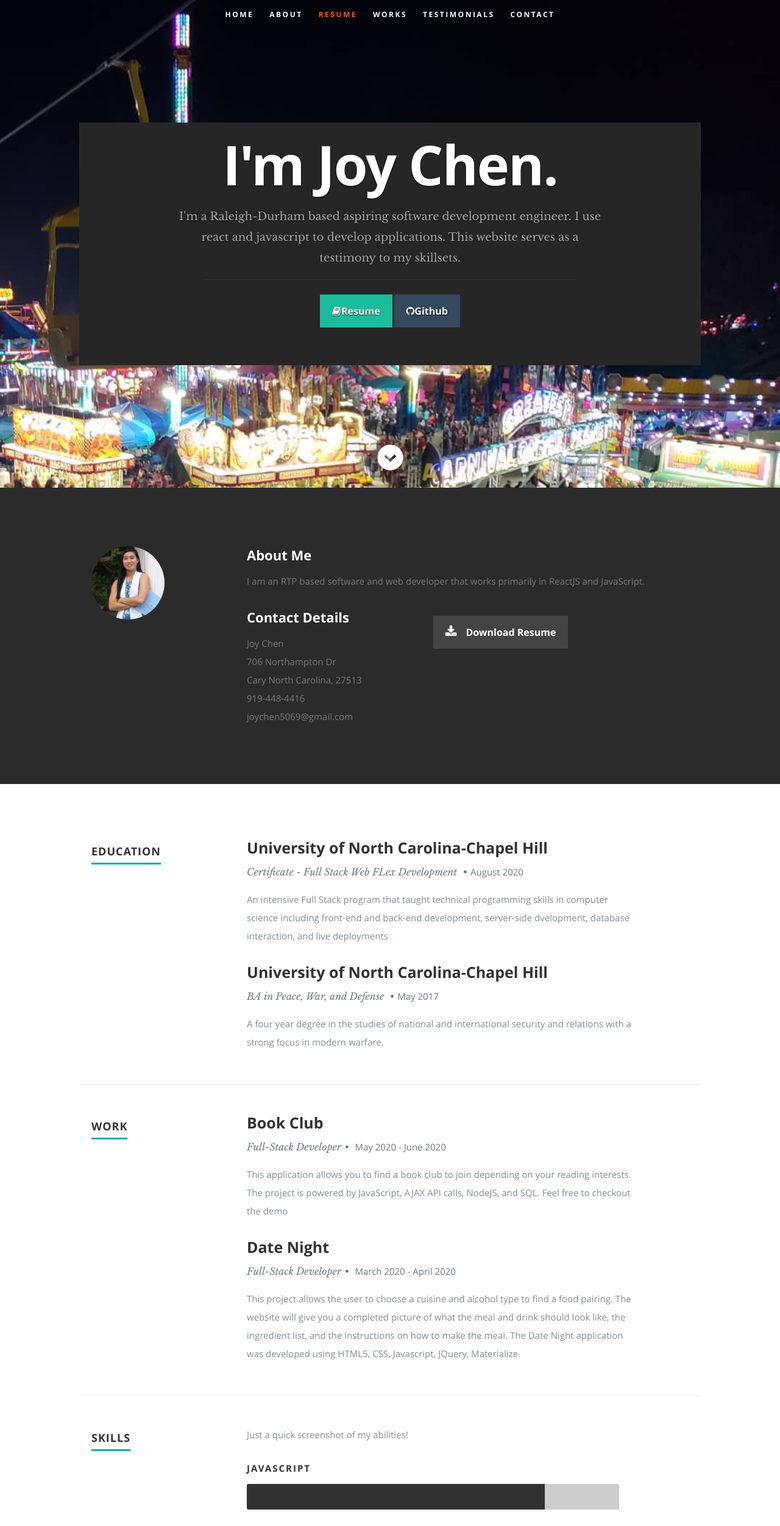
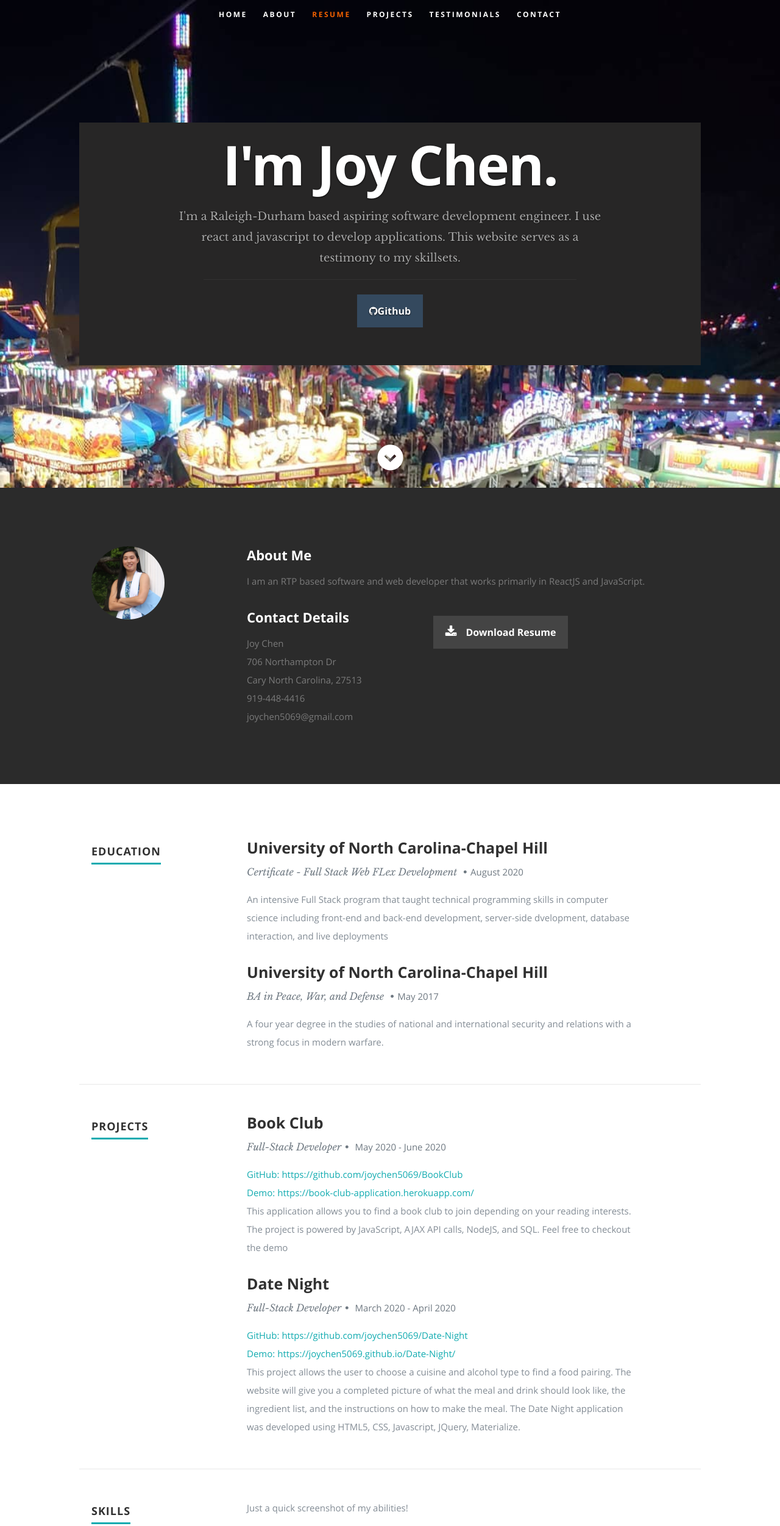
Before and after one commit to joychen5069/ReactPortfolio, a React (Create React App) app: page / in a window 1280 px wide. Shown: the top 2503 px of the page at 61% size. Built offline with nearby package versions, Linux system fonts and the light colour scheme.

Commit message:
changed projects and edited information

```diff
--- a/src/Components/About.js
+++ b/src/Components/About.js
@@ -40,7 +40,7 @@ class About extends Component {
                </div>
                <div className="columns download">
                   <p>
-                     <a href={resumeDownload} className="button"><i className="fa fa-download"></i>Download Resume</a>
+                     <a href={resumeDownload} className="button" target="blank"><i className="fa fa-download"></i>Download Resume</a>
                   </p>
                </div>
             </div>
--- a/src/Components/Header.js
+++ b/src/Components/Header.js
@@ -27,7 +27,7 @@ class Header extends Component {
                   <li className="current"><a className="smoothscroll" href="#home">Home</a></li>
                   <li><a className="smoothscroll" href="#about">About</a></li>
                   <li><a className="smoothscroll" href="#resume">Resume</a></li>
-                  <li><a className="smoothscroll" href="#portfolio">Works</a></li>
+                  <li><a className="smoothscroll" href="#portfolio">Projects</a></li>
                   <li><a className="smoothscroll" href="#testimonials">Testimonials</a></li>
                   <li><a className="smoothscroll" href="#contact">Contact</a></li>
                </ul>
@@ -40,7 +40,7 @@ class Header extends Component {
                   <h3>I'm a Raleigh-Durham based <span>{occupation}</span> {description}.</h3>
                   <hr />
                   <ul className="social">
-                     <a href={resume} className="button btn resume-btn"><i className="fa fa-book"></i>Resume</a>
+
 
                      <a href={github} className="button btn github-btn"><i className="fa fa-github"></i>Github</a>
                   </ul>
--- a/src/Components/Portfolio.js
+++ b/src/Components/Portfolio.js
@@ -30,9 +30,9 @@ class Portfolio extends Component {
 
          <div className="twelve columns collapsed">
 
-            <h1>Check Out Some of My Works.</h1>
+            <h1>Check Out More of My Works.</h1>
 
-            <div id="portfolio-wrapper" className="bgrid-quarters s-bgrid-thirds cf">
+            <div id="portfolio-wrapper" className="bgrid-halves s-bgrid-thirds cf">
                 {projects}
             </div>
           </div>
--- a/src/Components/Resume.js
+++ b/src/Components/Resume.js
@@ -13,6 +13,8 @@ class Resume extends Component {
       var work = this.props.data.work.map(function(work){
         return <div key={work.company}><h3>{work.company}</h3>
             <p className="info">{work.title}<span>&bull;</span> <em className="date">{work.years}</em></p>
+      <a className="projectLinks" href={work.github}>GitHub: {work.github}</a><br></br>
+      <a className="projectLinks" href={work.url}>Demo: {work.url}</a>
             <p>{work.description}</p>
         </div>
       })
@@ -43,7 +45,7 @@ class Resume extends Component {
       <div className="row work">
 
          <div className="three columns header-col">
-            <h1><span>Work</span></h1>
+            <h1><span>Projects</span></h1>
          </div>
 
          <div className="nine columns main-col">
```
